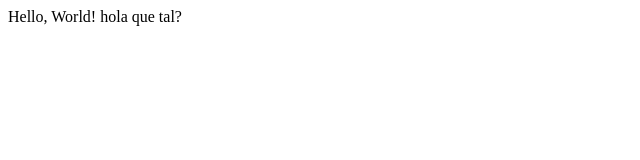
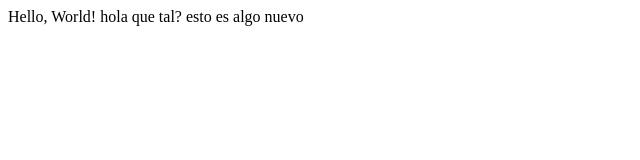
Before and after one commit to Thot-4/Thot-4.github.io, a plain HTML site: page index.html in a window 1280 px wide. Shown: the whole page, without its empty margins (0-640 px from the left). Drawn offline with Linux system fonts and the light colour scheme.

Commit message:
pruebas3

```diff
--- a/index.html
+++ b/index.html
@@ -9,6 +9,6 @@
   <body>
     Hello, World!
     hola que tal?
-
+    esto es algo nuevo
   </body>
 </html>
```
